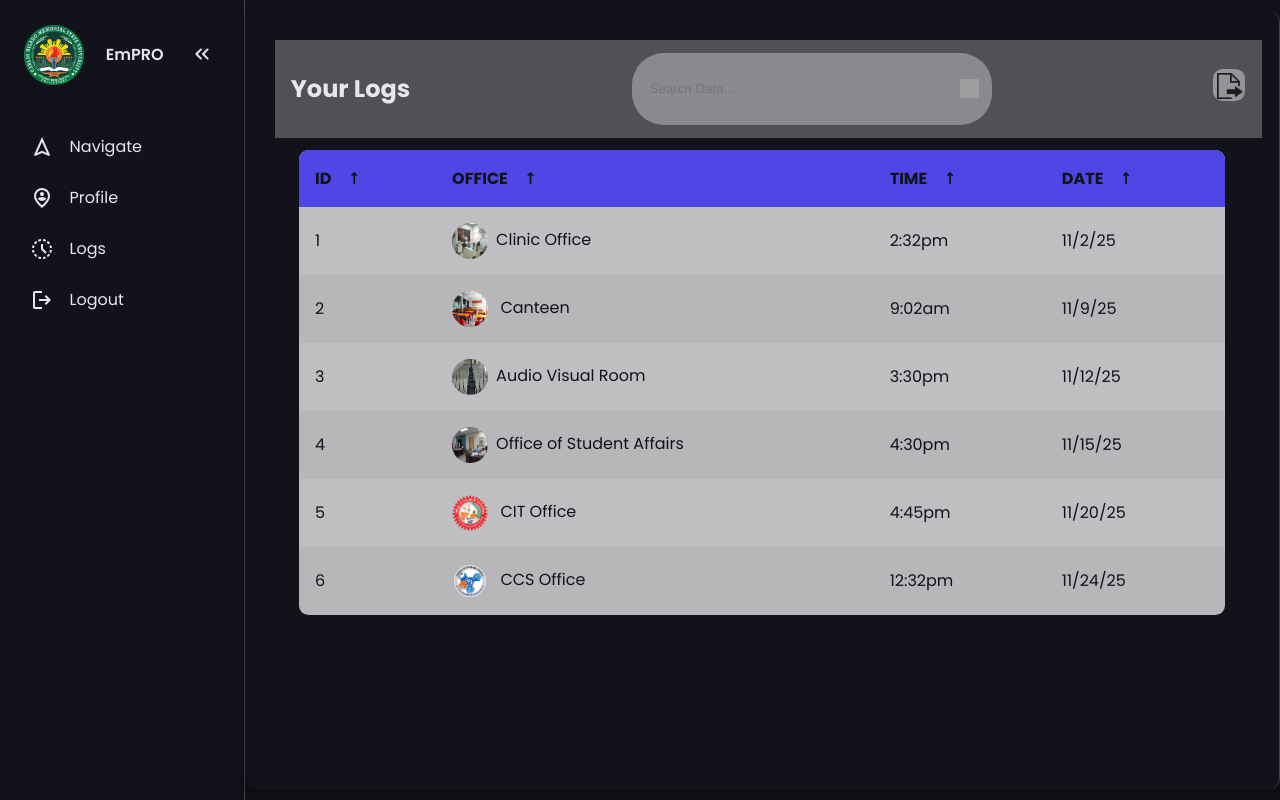
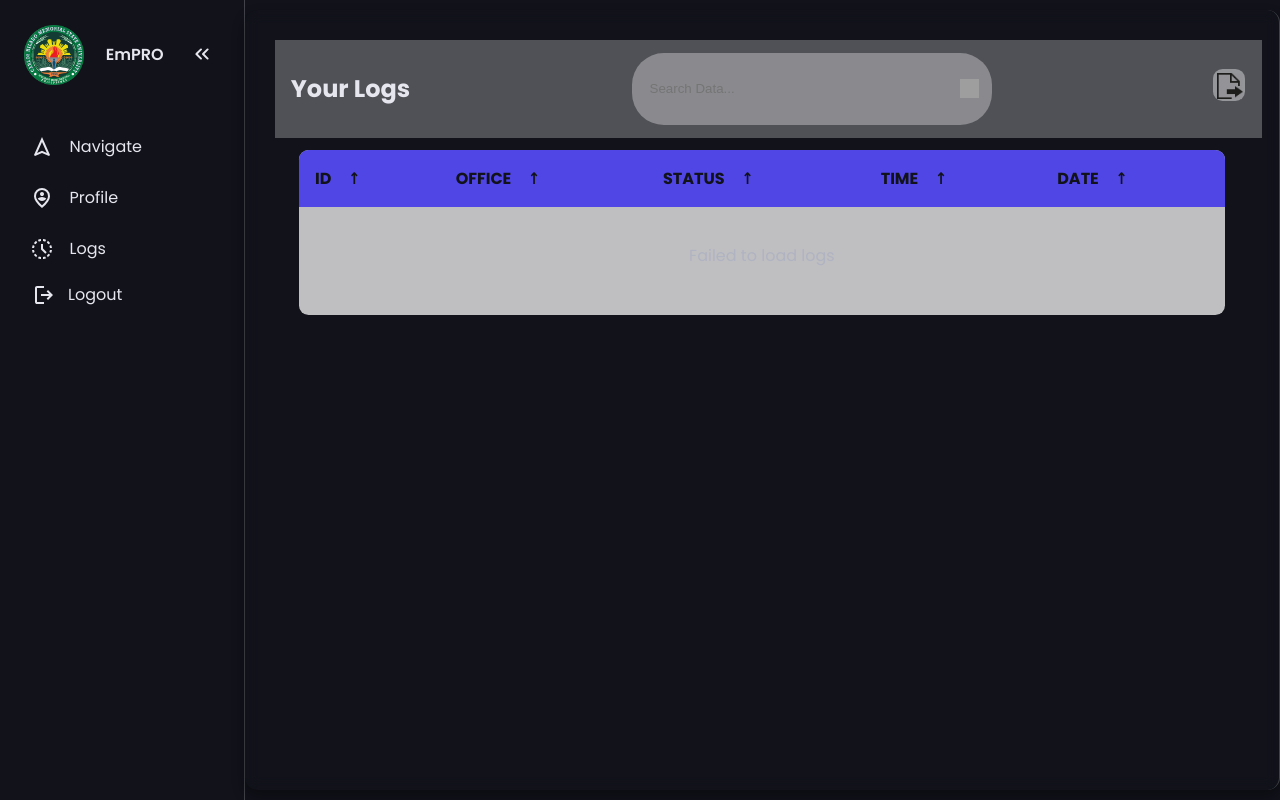
Before and after one commit to Dribsphire/EmPro-Navigation, a PHP site: page /public/student/student_logs.php in a window 1280 px wide. Run offline with PHP 8.4, Linux system fonts and the light colour scheme; data comes from the database, SQL or seed files in the repository; grey boxes are pictures that could not be loaded.

Commit message:
updated students logs and logout functionality.

```diff
--- /dev/null
+++ b/api/get_student_logs.php
@@ -0,0 +1,93 @@
+<?php
+require_once __DIR__ . '/../services/Database.php';
+
+session_start();
+
+header('Content-Type: application/json');
+
+// Check if user is logged in as student
+$userType = $_SESSION['user_type'] ?? null;
+$userId = $_SESSION['user_id'] ?? null;
+
+if (!$userType || $userType !== 'student' || !$userId) {
+    http_response_code(401);
+    echo json_encode([
+        'status' => 'error',
+        'message' => 'Unauthorized. Please log in as student.'
+    ]);
+    exit;
+}
+
+$database = new Database();
+$conn = $database->getConnection();
+
+try {
+    // Fetch navigation logs for the current student
+    // Only show completed and cancelled logs (not in_progress)
+    $sql = "
+        SELECT
+            nl.log_id,
+            nl.office_id,
+            o.office_name,
+            oi.image_path,
+            nl.start_time,
+            nl.end_time,
+            nl.status,
+            nl.created_at
+        FROM navigation_logs nl
+        INNER JOIN offices o ON o.office_id = nl.office_id
+        LEFT JOIN office_images oi ON oi.office_id = o.office_id AND oi.is_primary = 1
+        WHERE nl.user_id = :user_id
+        AND nl.status IN ('completed', 'cancelled')
+        ORDER BY nl.end_time DESC, nl.start_time DESC
+    ";
+
+    $stmt = $conn->prepare($sql);
+    $stmt->bindParam(':user_id', $userId, PDO::PARAM_INT);
+    $stmt->execute();
+
+    $logs = [];
+    while ($row = $stmt->fetch(PDO::FETCH_ASSOC)) {
+        // Format the image path
+        $imagePath = null;
+        if ($row['image_path']) {
+            if (strpos($row['image_path'], 'buildings/') === 0 || strpos($row['image_path'], 'building_content/') === 0) {
+                $imagePath = '../../' . $row['image_path'];
+            } else {
+                $imagePath = '../../buildings/' . $row['image_path'];
+            }
+        } else {
+            // Default image if no marker image found
+            $imagePath = '../../buildings/default.png';
+        }
+
+        // Format date and time
+        $endTime = $row['end_time'] ? new DateTime($row['end_time']) : new DateTime($row['start_time']);
+        $date = $endTime->format('n/j/y'); // Format: 11/2/25
+        $time = $endTime->format('g:ia'); // Format: 2:32pm
+
+        $logs[] = [
+            'log_id' => (int)$row['log_id'],
+            'office_id' => (int)$row['office_id'],
+            'office_name' => $row['office_name'],
+            'image_path' => $imagePath,
+            'date' => $date,
+            'time' => $time,
+            'status' => $row['status'],
+            'end_time' => $row['end_time']
+        ];
+    }
+
+    echo json_encode([
+        'status' => 'success',
+        'logs' => $logs
+    ]);
+
+} catch (PDOException $e) {
+    error_log('Error fetching student logs: ' . $e->getMessage());
+    http_response_code(500);
+    echo json_encode([
+        'status' => 'error',
+        'message' => 'Failed to fetch logs'
+    ]);
+}
--- a/public/script/student_logs_script.js
+++ b/public/script/student_logs_script.js
@@ -1,54 +1,161 @@
+// Global variables
+let table_rows = [];
+let table_headings = [];
+let search = null;
 
-const search = document.querySelector('.input-group input'),
-    table_rows = document.querySelectorAll('tbody tr'),
+// Load logs from API
+async function loadLogs() {
+    try {
+        const response = await fetch('../../api/get_student_logs.php');
+        const data = await response.json();
+
+        if (data.status === 'success' && data.logs) {
+            populateTable(data.logs);
+            initializeTableFunctions();
+        } else {
+            showErrorMessage('Failed to load logs');
+        }
+    } catch (error) {
+        console.error('Error loading logs:', error);
+        showErrorMessage('Error loading logs. Please refresh the page.');
+    }
+}
+
+// Populate table with logs
+function populateTable(logs) {
+    const tbody = document.getElementById('logs-tbody');
+    if (!tbody) return;
+
+    tbody.innerHTML = '';
+
+    if (logs.length === 0) {
+        tbody.innerHTML = `
+            <tr>
+                <td colspan="5" style="text-align: center; padding: 2rem;">
+                    <p>No logs found. Start navigating to see your logs here!</p>
+                </td>
+            </tr>
+        `;
+        return;
+    }
+
+    logs.forEach((log, index) => {
+        const row = document.createElement('tr');
+        const statusText = log.status === 'completed' ? 'completed' : 'cancelled';
+        const statusColor = log.status === 'completed' ? '#10b981' : '#ef4444';
+
+        row.innerHTML = `
+            <td>${index + 1}</td>
+            <td><img src="${log.image_path}" alt="${log.office_name}" onerror="this.src='../../buildings/default.png'">${log.office_name}</td>
+            <td style="color: ${statusColor}; font-weight: bold; text-transform: capitalize;">${statusText}</td>
+            <td>${log.time}</td>
+            <td>${log.date}</td>
+        `;
+
+        tbody.appendChild(row);
+    });
+
+    // Update table_rows after populating
+    table_rows = Array.from(tbody.querySelectorAll('tr'));
+}
+
+// Show error message
+function showErrorMessage(message) {
+    const tbody = document.getElementById('logs-tbody');
+    if (tbody) {
+        tbody.innerHTML = `
+            <tr>
+                <td colspan="5" style="text-align: center; padding: 2rem; color: #ef4444;">
+                    <p>${message}</p>
+                </td>
+            </tr>
+        `;
+    }
+}
+
+// Initialize table functions (search and sort)
+function initializeTableFunctions() {
+    search = document.querySelector('.input-group input');
     table_headings = document.querySelectorAll('thead th');
+    table_rows = document.querySelectorAll('tbody tr');
 
-// 1. Searching for specific data of HTML table
-search.addEventListener('input', searchTable);
+    if (!search || !table_headings.length) return;
+
+    // 1. Searching for specific data of HTML table
+    search.removeEventListener('input', searchTable);
+    search.addEventListener('input', searchTable);
+
+    // 2. Sorting | Ordering data of HTML table
+    table_headings.forEach((head, i) => {
+        // Remove existing event listeners by cloning
+        const newHead = head.cloneNode(true);
+        head.parentNode.replaceChild(newHead, head);
+
+        let sort_asc = true;
+        newHead.onclick = () => {
+            table_headings.forEach(h => h.classList.remove('active'));
+            newHead.classList.add('active');
+
+            document.querySelectorAll('td').forEach(td => td.classList.remove('active'));
+            table_rows.forEach(row => {
+                const tds = row.querySelectorAll('td');
+                if (tds[i]) tds[i].classList.add('active');
+            });
+
+            newHead.classList.toggle('asc', sort_asc);
+            sort_asc = newHead.classList.contains('asc') ? false : true;
+
+            sortTable(i, sort_asc);
+        };
+    });
+
+    // Update table_headings reference
+    table_headings = document.querySelectorAll('thead th');
+}
 
 function searchTable() {
+    if (!search) return;
+
+    const search_data = search.value.toLowerCase();
+    table_rows = document.querySelectorAll('tbody tr');
+
     table_rows.forEach((row, i) => {
-        let table_data = row.textContent.toLowerCase(),
-            search_data = search.value.toLowerCase();
-
+        let table_data = row.textContent.toLowerCase();
         row.classList.toggle('hide', table_data.indexOf(search_data) < 0);
         row.style.setProperty('--delay', i / 25 + 's');
-    })
+    });
 
     document.querySelectorAll('tbody tr:not(.hide)').forEach((visible_row, i) => {
         visible_row.style.backgroundColor = (i % 2 == 0) ? 'transparent' : '#0000000b';
     });
 }
 
-// 2. Sorting | Ordering data of HTML table
+function sortTable(column, sort_asc) {
+    table_rows = document.querySelectorAll('tbody tr');
+    const tbody = document.querySelector('tbody');
 
-table_headings.forEach((head, i) => {
-    let sort_asc = true;
-    head.onclick = () => {
-        table_headings.forEach(head => head.classList.remove('active'));
-        head.classList.add('active');
+    [...table_rows].sort((a, b) => {
+        const tdsA = a.querySelectorAll('td');
+        const tdsB = b.querySelectorAll('td');
 
-        document.querySelectorAll('td').forEach(td => td.classList.remove('active'));
-        table_rows.forEach(row => {
-            row.querySelectorAll('td')[i].classList.add('active');
-        })
+        if (!tdsA[column] || !tdsB[column]) return 0;
 
-        head.classList.toggle('asc', sort_asc);
-        sort_asc = head.classList.contains('asc') ? false : true;
+        let first_row = tdsA[column].textContent.toLowerCase();
+        let second_row = tdsB[column].textContent.toLowerCase();
 
-        sortTable(i, sort_asc);
-    }
-})
-
-
-function sortTable(column, sort_asc) {
-    [...table_rows].sort((a, b) => {
-        let first_row = a.querySelectorAll('td')[column].textContent.toLowerCase(),
-            second_row = b.querySelectorAll('td')[column].textContent.toLowerCase();
+        // Handle numeric sorting for ID column
+        if (column === 0) {
+            first_row = parseInt(first_row) || 0;
+            second_row = parseInt(second_row) || 0;
+            return sort_asc ? (first_row - second_row) : (second_row - first_row);
+        }
 
         return sort_asc ? (first_row < second_row ? 1 : -1) : (first_row < second_row ? -1 : 1);
     })
-        .map(sorted_row => document.querySelector('tbody').appendChild(sorted_row));
+    .forEach(sorted_row => tbody.appendChild(sorted_row));
+
+    // Update table_rows after sorting
+    table_rows = document.querySelectorAll('tbody tr');
 }
 
 // 3. Converting HTML table to PDF
@@ -83,15 +190,8 @@ pdf_btn.onclick = () => {
 const csv_btn = document.querySelector('#toCSV');
 
 const toCSV = function (table) {
-    // Code For SIMPLE TABLE
-    // const t_rows = table.querySelectorAll('tr');
-    // return [...t_rows].map(row => {
-    //     const cells = row.querySelectorAll('th, td');
-    //     return [...cells].map(cell => cell.textContent.trim()).join(',');
-    // }).join('\n');
-
     const t_heads = table.querySelectorAll('th'),
-        tbody_rows = table.querySelectorAll('tbody tr');
+        tbody_rows = table.querySelectorAll('tbody tr:not(.hide)');
 
     const headings = [...t_heads].map(head => {
         let actual_head = head.textContent.trim().split(' ');
@@ -99,9 +199,10 @@ const toCSV = function (table) {
     }).join(',') + ',' + 'image name';
 
     const table_data = [...tbody_rows].map(row => {
-        const cells = row.querySelectorAll('td'),
-            img = decodeURIComponent(row.querySelector('img').src),
-            data_without_img = [...cells].map(cell => cell.textContent.replace(/,/g, ".").trim()).join(',');
+        const cells = row.querySelectorAll('td');
+        const imgElement = row.querySelector('img');
+        const img = imgElement ? decodeURIComponent(imgElement.src) : '';
+        const data_without_img = [...cells].map(cell => cell.textContent.replace(/,/g, ".").trim()).join(',');
 
         return data_without_img + ',' + img;
     }).join('\n');
@@ -119,15 +220,8 @@ csv_btn.onclick = () => {
 const excel_btn = document.querySelector('#toEXCEL');
 
 const toExcel = function (table) {
-    // Code For SIMPLE TABLE
-    // const t_rows = table.querySelectorAll('tr');
-    // return [...t_rows].map(row => {
-    //     const cells = row.querySelectorAll('th, td');
-    //     return [...cells].map(cell => cell.textContent.trim()).join('\t');
-    // }).join('\n');
-
     const t_heads = table.querySelectorAll('th'),
-        tbody_rows = table.querySelectorAll('tbody tr');
+        tbody_rows = table.querySelectorAll('tbody tr:not(.hide)');
 
     const headings = [...t_heads].map(head => {
         let actual_head = head.textContent.trim().split(' ');
@@ -135,9 +229,10 @@ const toExcel = function (table) {
     }).join('\t') + '\t' + 'image name';
 
     const table_data = [...tbody_rows].map(row => {
-        const cells = row.querySelectorAll('td'),
-            img = decodeURIComponent(row.querySelector('img').src),
-            data_without_img = [...cells].map(cell => cell.textContent.trim()).join('\t');
+        const cells = row.querySelectorAll('td');
+        const imgElement = row.querySelector('img');
+        const img = imgElement ? decodeURIComponent(imgElement.src) : '';
+        const data_without_img = [...cells].map(cell => cell.textContent.trim()).join('\t');
 
         return data_without_img + '\t' + img;
     }).join('\n');
@@ -167,3 +262,8 @@ const downloadFile = function (data, fileType, fileName = '') {
     a.click();
     a.remove();
 }
+
+// Load logs when page loads
+document.addEventListener('DOMContentLoaded', () => {
+    loadLogs();
+});
--- a/public/student/student_logs.php
+++ b/public/student/student_logs.php
@@ -38,50 +38,18 @@
                     <tr>
                         <th> ID <span class="icon-arrow">&UpArrow;</span></th>
                         <th> OFFICE <span class="icon-arrow">&UpArrow;</span></th>
+                        <th> STATUS <span class="icon-arrow">&UpArrow;</span></th>
                         <th> TIME <span class="icon-arrow">&UpArrow;</span></th>
                         <th> DATE <span class="icon-arrow">&UpArrow;</span></th>
                     </tr>
                 </thead>
-                <tbody>
+                <tbody id="logs-tbody">
+                    <!-- Logs will be loaded dynamically here -->
                     <tr>
-                        <td> 1 </td>
-                        <td> <img src="../../buildings/clinic.jpg" alt="">Clinic Office</td>
-                        <td> 2:32pm </td>
-                        <td>11/2/25</td>
-
+                        <td colspan="5" style="text-align: center; padding: 2rem;">
+                            <p>Loading logs...</p>
+                        </td>
                     </tr>
-                    <tr>
-                        <td> 2 </td>
-                        <td><img src="../../buildings/canteen.jpg" alt=""> Canteen</td>
-                        <td> 9:02am </td>
-                        <td>11/9/25</td>
-                    </tr>
-                    <tr>
-                        <td> 3</td>
-                        <td><img src="../../buildings/avr.png" alt="">Audio Visual Room</td>
-                        <td> 3:30pm </td>
-                        <td>11/12/25</td>
-                    </tr>
-                    <tr>
-                        <td> 4</td>
-                        <td><img src="../../buildings/osa.jpg" alt="">Office of Student Affairs</td>
-                        <td> 4:30pm </td>
-                        <td>11/15/25</td>
-                    </tr>
-                    <tr>
-                        <td> 5</td>
-                        <td><img src="../../buildings/CIT.png" alt=""> CIT Office </td>
-                        <td> 4:45pm </td>
-                        <td>11/20/25</td>
-                    </tr>
-                    <tr>
-                        <td> 6</td>
-                        <td><img src="../../buildings/ccs.png" alt=""> CCS Office </td>
-                        <td> 12:32pm </td>
-                        <td>11/24/25</td>
-                    </tr>
-
-
                 </tbody>
             </table>
         </section>
--- a/public/student/student_nav.php
+++ b/public/student/student_nav.php
@@ -28,10 +28,10 @@
         </a>
       </li>
       <li>
-        <a href="Logout.php">
+        <button type="button" class="logout-trigger">
         <svg xmlns="http://www.w3.org/2000/svg" height="24px" viewBox="0 -960 960 960" width="24px" fill="#e3e3e3"><path d="M200-120q-33 0-56.5-23.5T120-200v-560q0-33 23.5-56.5T200-840h280v80H200v560h280v80H200Zm440-160-55-58 102-102H360v-80h327L585-622l55-58 200 200-200 200Z"/></svg>
         <span>Logout</span>
-        </a>
+        </button>
       </li>
       <!--
       <li>
@@ -78,3 +78,120 @@
       </li>
     </ul>-->
   </nav>
+
+  <div id="logout-modal" class="logout-modal" hidden>
+    <div class="logout-modal__dialog">
+      <h3>Confirm Logout</h3>
+      <p>Are you sure you want to Log out?</p>
+      <div class="logout-modal__actions">
+        <button type="button" class="logout-modal__btn logout-modal__btn--cancel">Cancel</button>
+        <button type="button" class="logout-modal__btn logout-modal__btn--confirm">Logout</button>
+      </div>
+    </div>
+  </div>
+
+  <style>
+    @media (max-width: 768px) {
+      .logout-trigger {
+        margin-top: 18px !important;
+      }
+      .logout-modal__dialog {
+        width: min(75vw, 361px) !important;
+      }
+    }
+    .logout-trigger {
+      background: none;
+      border: none;
+      color: inherit;
+      width: 100%;
+      padding: 0;
+      text-align: left;
+      display: flex;
+      align-items: center;
+      gap: 12px;
+      font: inherit;
+      cursor: pointer;
+      margin-left: 16px;
+      margin-top: 8px;
+    }
+    .logout-modal {
+      position: fixed;
+      inset: 0;
+      background: rgba(0,0,0,0.45);
+      display: flex;
+      align-items: center;
+      justify-content: center;
+      z-index: 2000;
+    }
+    .logout-modal[hidden] {
+      display: none;
+    }
+    .logout-modal__dialog {
+      background: #11121a;
+      border: 1px solid rgba(255,255,255,0.1);
+      border-radius: 12px;
+      padding: 24px;
+      width: min(90vw, 360px);
+      box-shadow: 0 20px 45px rgba(0,0,0,0.35);
+    }
+    .logout-modal__dialog h3 {
+      margin: 0 0 8px;
+      color: #fff;
+    }
+    .logout-modal__dialog p {
+      margin: 0 0 20px;
+      color: #cbd5f5;
+      font-size: 0.95rem;
+    }
+    .logout-modal__actions {
+      display: flex;
+      justify-content: flex-end;
+      gap: 12px;
+    }
+    .logout-modal__btn {
+      border: none;
+      border-radius: 6px;
+      padding: 8px 16px;
+      font-weight: 600;
+      cursor: pointer;
+    }
+    .logout-modal__btn--cancel {
+      background: #2f3548;
+      color: #e2e8f0;
+    }
+    .logout-modal__btn--cancel:hover {
+      background: #3b425a;
+    }
+    .logout-modal__btn--confirm {
+      background: #e11d48;
+      color: #fff;
+    }
+    .logout-modal__btn--confirm:hover {
+      background: #be123c;
+    }
+  </style>
+
+  <script>
+    (function() {
+      const modal = document.getElementById('logout-modal');
+      const trigger = document.querySelector('.logout-trigger');
+      if (!modal || !trigger) return;
+
+      const cancelBtn = modal.querySelector('.logout-modal__btn--cancel');
+      const confirmBtn = modal.querySelector('.logout-modal__btn--confirm');
+
+      const openModal = () => modal.removeAttribute('hidden');
+      const closeModal = () => modal.setAttribute('hidden', 'hidden');
+
+      trigger.addEventListener('click', openModal);
+      cancelBtn.addEventListener('click', closeModal);
+      modal.addEventListener('click', (event) => {
+        if (event.target === modal) {
+          closeModal();
+        }
+      });
+      confirmBtn.addEventListener('click', () => {
+        window.location.href = 'Logout.php';
+      });
+    })();
+  </script>
```
Also changed, not shown: public/student/Logout.php (added, +10 -0 lines), public/student_guest_login.php (+11 -0 lines), services/Auth.php (+19 -1 lines), COMPREHENSIVE_CODE_ANALYSIS.md (line endings or trailing spaces), UPDATED_CODE_ANALYSIS.md (line endings or trailing spaces).
